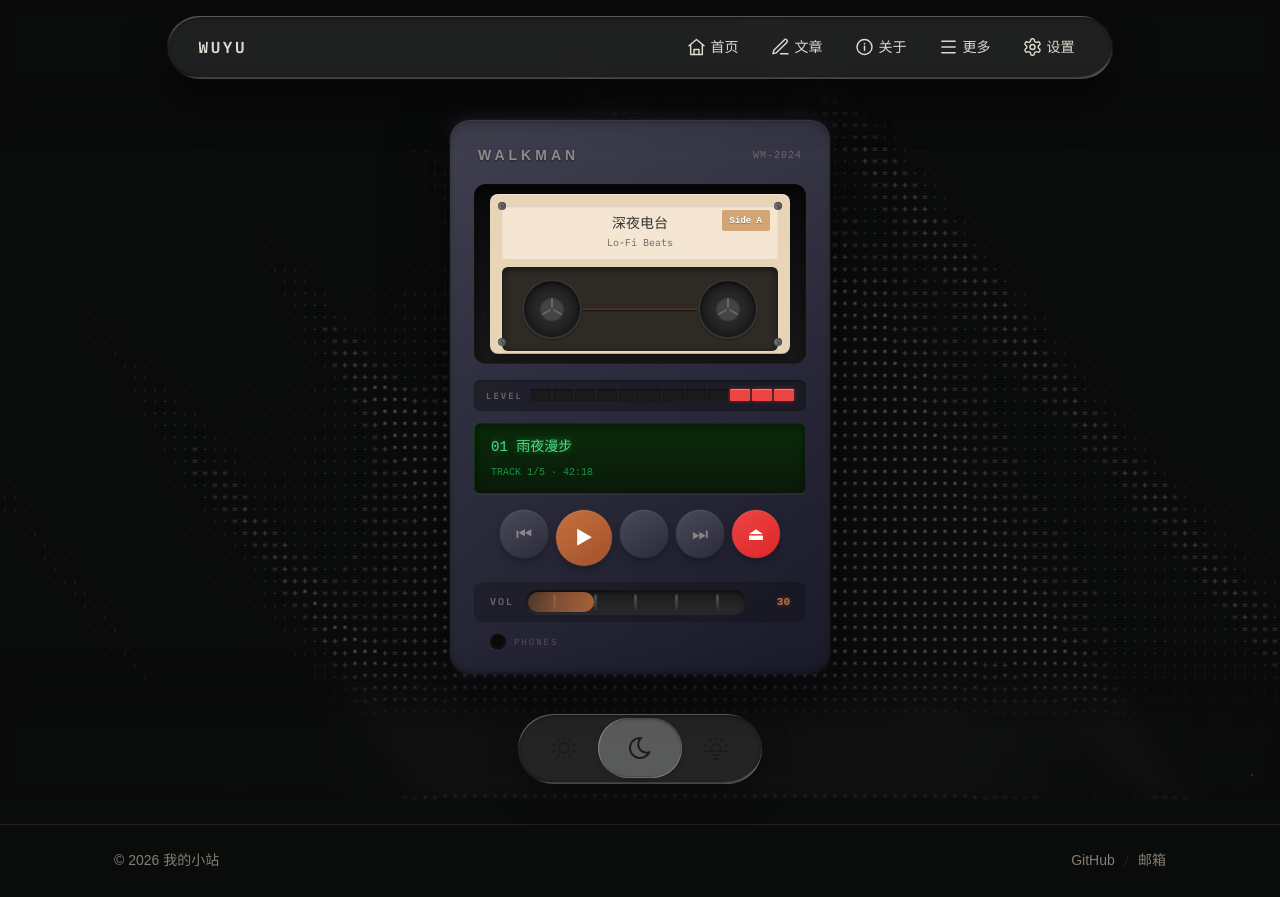
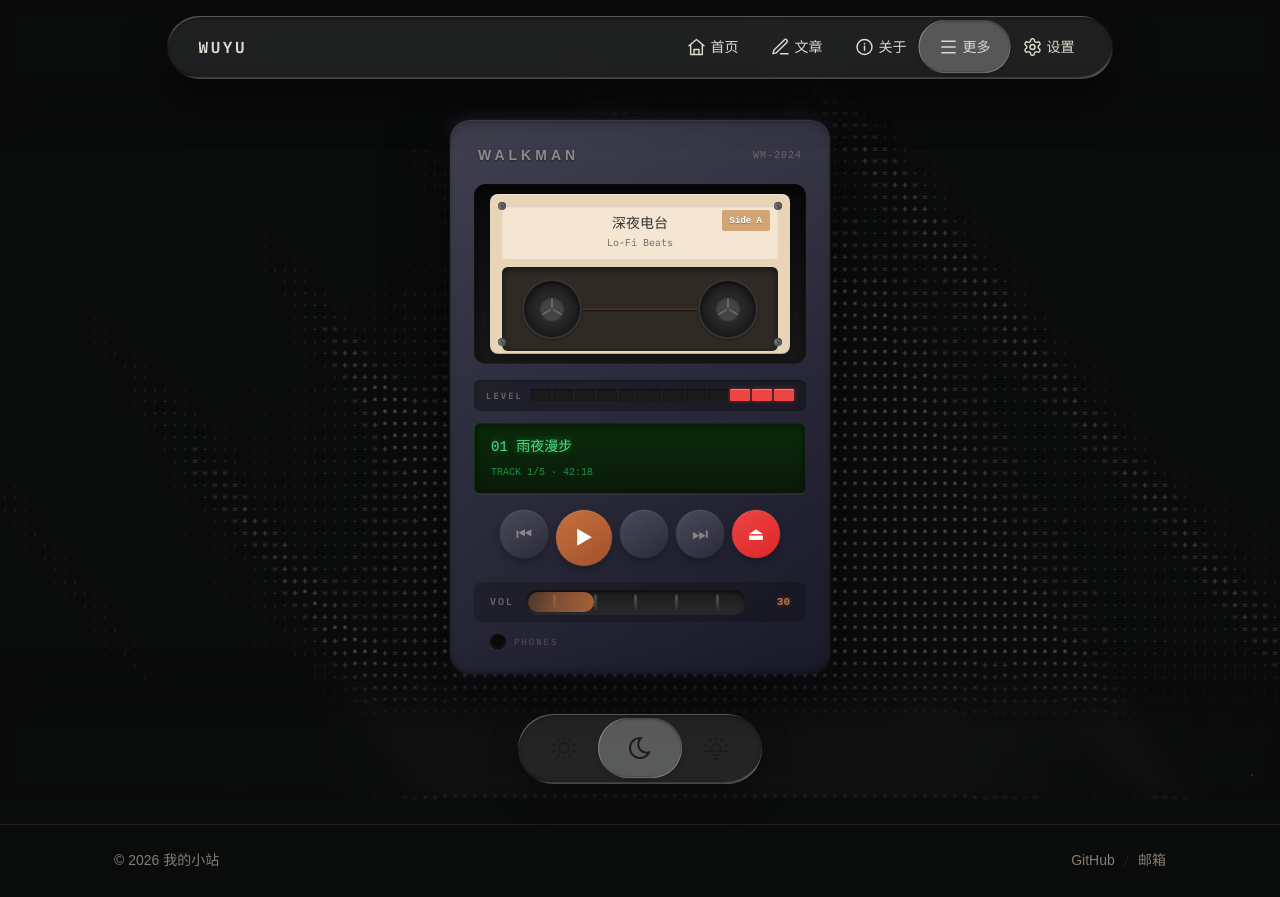
Before and after one commit to BWBYB/WUYUWeb, a React (Vite) app: page /player in a window 1280 px wide. Built offline with nearby package versions, Linux system fonts and the light colour scheme; a web font is replaced by a local one.

Commit message:
feat(nav): 更多板块页面保持导航选中态
进入 /lab、/player 时选中胶囊停在「更多」按钮上，面板收起后仍提示
当前板块；这两页不再隐藏胶囊，关于/设置页维持隐藏。

```diff
--- a/src/components/Header.css
+++ b/src/components/Header.css
@@ -303,6 +303,7 @@
 }
 
 /* 「关于」页（点 logo）或「设置」页（点 ⚙）：导航没有对应按钮，选中胶囊完全淡出隐藏。
+   「更多」里的页面（探索 / CD机）例外：胶囊停在「更多」按钮上，见 NavigationSwitcher。
    离开时淡入/恢复。 */
 .site-header[data-hide-capsule="true"] .nav-pill > .switcher--navigation::after {
   opacity: 0 !important;
--- a/src/components/Header.jsx
+++ b/src/components/Header.jsx
@@ -88,7 +88,7 @@ export default function Header({ paper = false }) {
   const isResumePage = location.pathname === '/resume' || location.pathname.startsWith('/resume/')
   // 「设置」页（点 ⚙ 进入）：只让导航选中胶囊淡出，logo 不变。
   const isSettingsPage = location.pathname === '/settings' || location.pathname.startsWith('/settings/')
-  // 探索 / CD机 收进「更多」后不再有独立导航项，进入这两页时隐藏选中胶囊
+  // 探索 / CD机 属于「更多」板块：选中胶囊停在「更多」按钮上，提示当前板块
   const isMorePage = location.pathname === '/lab' || location.pathname.startsWith('/lab/') ||
     location.pathname === '/player' || location.pathname.startsWith('/player/')
 
@@ -315,7 +315,7 @@ export default function Header({ paper = false }) {
       className={splitActive ? 'site-header is-split' : 'site-header'}
       style={headerStyle}
       data-on-resume={isResumePage ? 'true' : undefined}
-      data-hide-capsule={isResumePage || isSettingsPage || isMorePage ? 'true' : undefined}
+      data-hide-capsule={isResumePage || isSettingsPage ? 'true' : undefined}
       data-settings-open={isSettingsOpen ? 'true' : undefined}
       data-more-open={isMoreOpen ? 'true' : undefined}
     >
@@ -335,6 +335,7 @@ export default function Header({ paper = false }) {
           onToggleSettings={toggleSettings}
           onToggleMore={toggleMore}
           moreOpen={isMoreOpen}
+          moreActive={isMorePage}
           paper={paper}
         />
 
--- a/src/components/ui/NavigationSwitcher.jsx
+++ b/src/components/ui/NavigationSwitcher.jsx
@@ -28,15 +28,18 @@ export default function NavigationSwitcher({
   onToggleSettings,
   onToggleMore,
   moreOpen = false,
+  moreActive = false,
   paper = false,
 }) {
   const location = useLocation()
   const navigate = useNavigate()
   const { settings, resolvedTheme } = useThemeSwitcherTheme()
   const routeIndex = getRouteIndex(location.pathname)
-  const initialIndex = routeIndex >= 0 ? routeIndex : 0
-  const [activeIndex, setActiveIndex] = useState(initialIndex)
-  const [previousOption, setPreviousOption] = useState(String(initialIndex + 1))
+  // 探索 / CD机 属于「更多」板块：把选中胶囊停到「更多」按钮上（第 4 格）
+  const moreIndex = navigationOptions.length
+  const targetIndex = routeIndex >= 0 ? routeIndex : (moreActive ? moreIndex : null)
+  const [activeIndex, setActiveIndex] = useState(targetIndex ?? 0)
+  const [previousOption, setPreviousOption] = useState(String((targetIndex ?? 0) + 1))
   const radioGroupName = `navigation-${useId()}`
 
   // 动画期锁定：胶囊移动动画播放期间，新的切换目标先排队，等当前动画
@@ -45,7 +48,7 @@ export default function NavigationSwitcher({
   const pendingIndexRef = useRef(null)
   const lockTimerRef = useRef(null)
   // 用 ref 记录「胶囊当前实际停在哪个 index」，避免闭包 stale（动画结束时读到旧 activeIndex）。
-  const currentIndexRef = useRef(initialIndex)
+  const currentIndexRef = useRef(targetIndex ?? 0)
 
   // 动画结束（或超时兜底）时调用：解锁，若队列还有目标则继续切换。
   // 不依赖 animationend 事件（在 translate 属性动画上不可靠），改用固定时长 setTimeout。
@@ -78,15 +81,15 @@ export default function NavigationSwitcher({
 
   // 单一数据流：胶囊移动只由「路由变化 → 本 effect」驱动。
   useEffect(() => {
-    if (routeIndex < 0) return
-    if (routeIndex === currentIndexRef.current) return
+    if (targetIndex === null) return
+    if (targetIndex === currentIndexRef.current) return
     if (animatingRef.current) {
-      pendingIndexRef.current = routeIndex
+      pendingIndexRef.current = targetIndex
       return
     }
-    commitSwitch(currentIndexRef.current, routeIndex)
+    commitSwitch(currentIndexRef.current, targetIndex)
     // eslint-disable-next-line react-hooks/exhaustive-deps
-  }, [routeIndex])
+  }, [targetIndex])
 
   const selectNavigation = (nextIndex) => {
     navigate(navigationOptions[nextIndex].path)
@@ -162,6 +165,7 @@ export default function NavigationSwitcher({
         className="switcher__option navigation-more-link"
         aria-label={moreOption.label}
         aria-expanded={moreOpen ? 'true' : 'false'}
+        aria-current={moreActive ? 'true' : undefined}
         onClick={() => {
           if (onToggleMore) onToggleMore()
         }}
```
